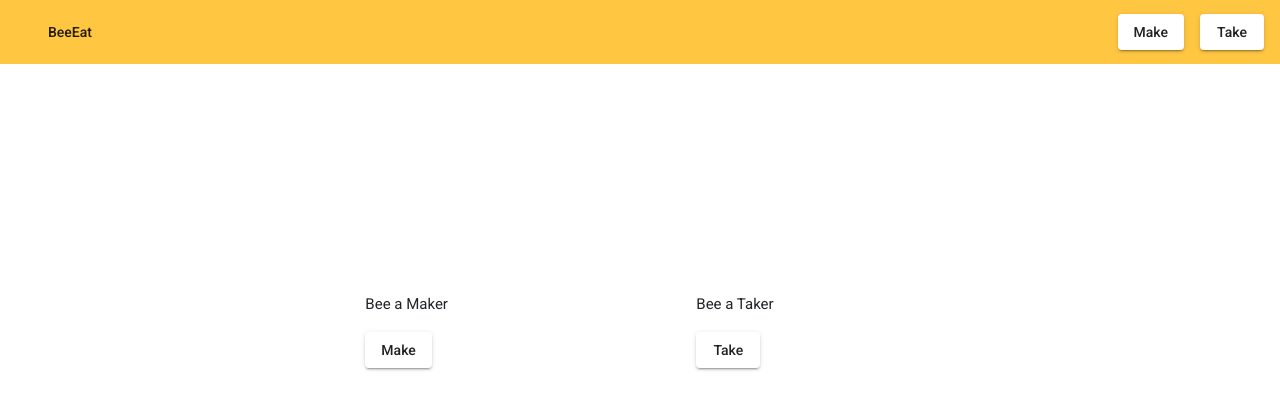
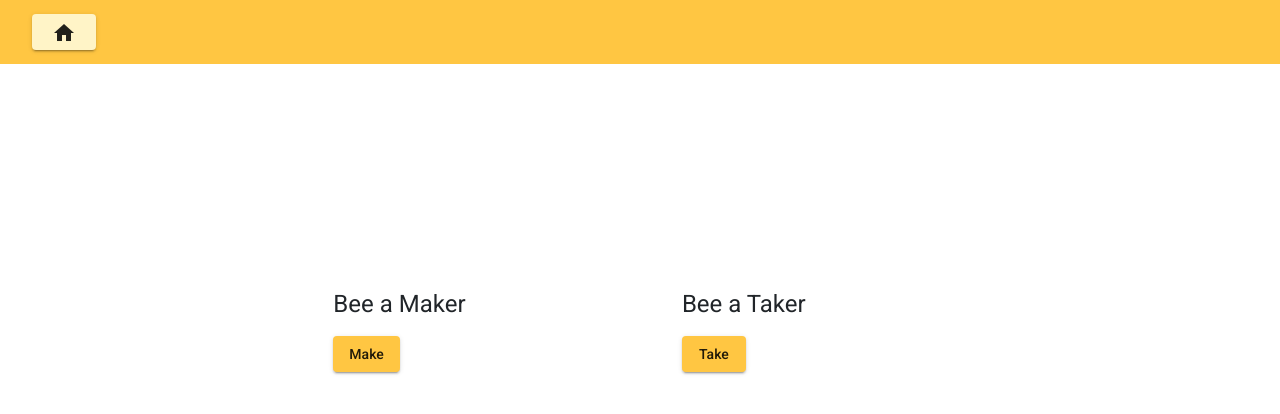
Before and after one commit to Angelina-Zaccaria/BeeEat, an Angular app: page / in a window 1280 px wide. Shown: the top 414 px of the page. Built offline with nearby package versions, Linux system fonts and the light colour scheme.

Commit message:
aesthetics

```diff
--- a/src/app/app.component.html
+++ b/src/app/app.component.html
@@ -1,8 +1,9 @@
 <mat-toolbar>
-  <a mat-button [routerLink]="['']">BeeEat</a>
+  <a mat-raised-button [routerLink]="['']" class="pale"><span class="material-icons">home</span></a>
+ <!-- <a mat-button [routerLink]="['']">BeeEat</a>
   <span class="spacer"></span>
   <a mat-raised-button [routerLink]="['make']">Make</a>
-  <a mat-raised-button [routerLink]="['take']">Take</a>
+  <a mat-raised-button [routerLink]="['take']">Take</a>-->
 </mat-toolbar>
 <div class="container">
   <router-outlet></router-outlet>
--- a/src/app/home/home.component.html
+++ b/src/app/home/home.component.html
@@ -2,12 +2,12 @@
     <div class="col-md-12">
         <div class="button-container">
             <div>
-                <h4>Bee a Maker</h4>
-                <a mat-raised-button [routerLink]="['make']">Make</a>
+                <h1>Bee a Maker</h1>
+                <a mat-raised-button [routerLink]="['make']" class="dark">Make</a>
             </div>
             <div>
-                <h4>Bee a Taker</h4>
-                <a mat-raised-button [routerLink]="['take']">Take</a>
+                <h1>Bee a Taker</h1>
+                <a mat-raised-button [routerLink]="['take']" class="dark">Take</a>
             </div>
         </div>
     </div>
--- a/src/app/home/home.component.scss
+++ b/src/app/home/home.component.scss
@@ -7,4 +7,5 @@
   height: 100%;
   justify-content: space-evenly;
   align-items: center;
+  margin: 0 auto;
 }
--- a/src/styles.scss
+++ b/src/styles.scss
@@ -14,3 +14,11 @@ body { margin: 0; font-family: Roboto, "Helvetica Neue", sans-serif; }
     margin-top: 1rem;
     padding: 2rem;
 }
+
+.pale {
+    background-color: #fff4c7;
+}
+
+.dark {
+    background-color: #ffc642;
+}
```
Lines whose indentation alone changed are shown as unchanged.
